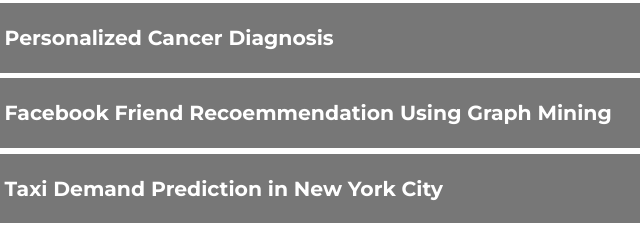
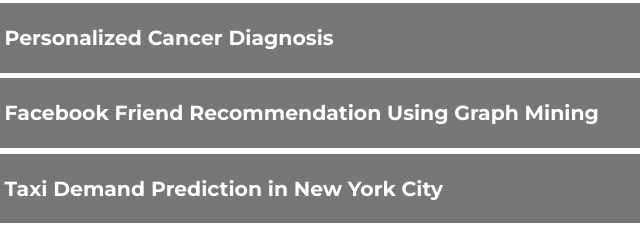
Before and after one commit to alan8320/Personal-Portfolio, a plain HTML site: page index.html in a window 1280 px wide. Shown: the part 5827-6053 px from the top of the page, 229-869 px from the left. Drawn offline with Linux system fonts and the light colour scheme.

Commit message:
Add files via upload

```diff
--- a/index.html
+++ b/index.html
@@ -423,7 +423,7 @@ presentation & communication skills.
 
                         <div class="collapsible">
                             <p style="margin: 0%;">
-                                Facebook Friend Recoemmendation Using Graph Mining
+                                Facebook Friend Recommendation Using Graph Mining
                             </p>
                         </div>
 
```
